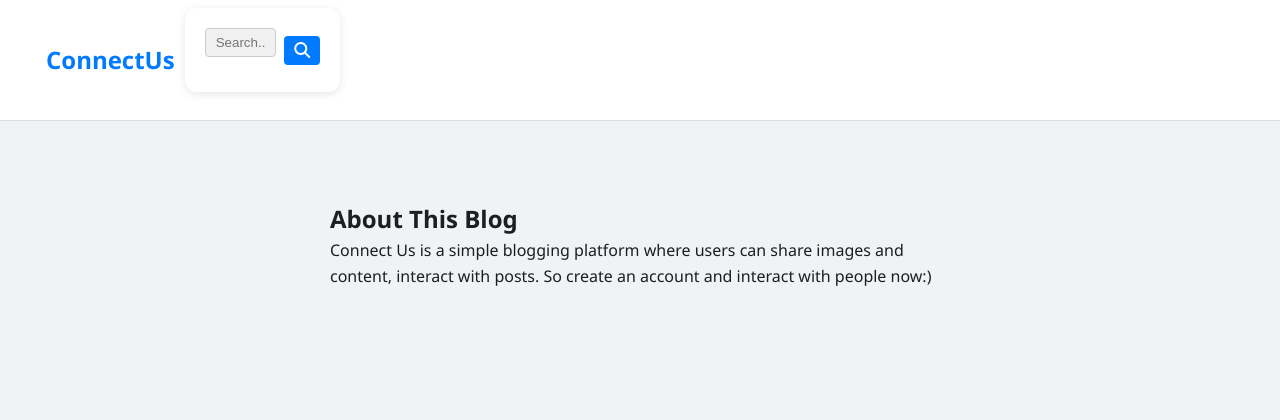
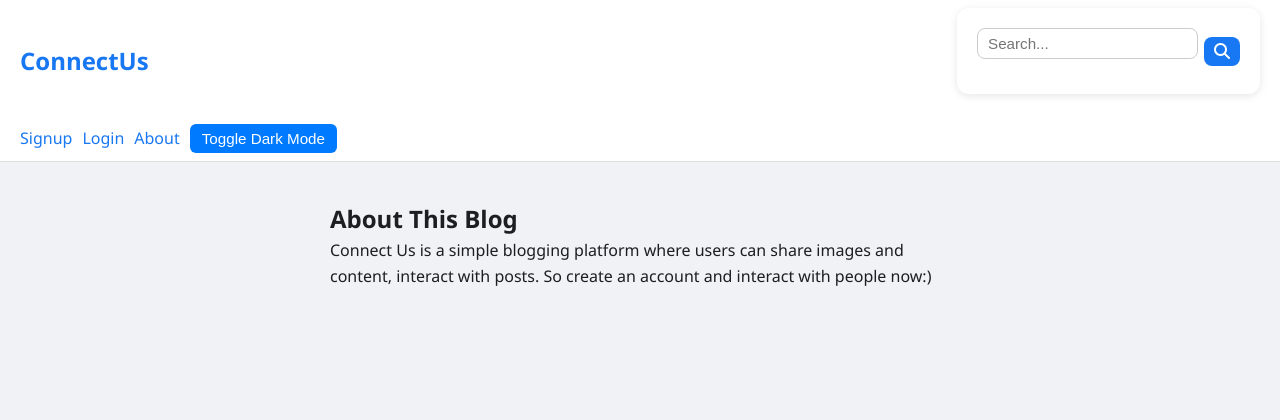
Before and after one commit to Anurag666786/Connect-Us, a Flask app: page /about in a window 1280 px wide. Shown: the top 420 px of the page. Run offline with Flask 3, Linux system fonts and the light colour scheme; some libraries are stand-ins or nearby versions.

Commit message:
Updated with original structure and fixes

```diff
--- a/static/style.css
+++ b/static/style.css
@@ -39,25 +39,12 @@
   padding: 8px 20px;
   border-bottom: 1px solid #ddd;
   display: flex;
-  justify-content: space-between;
-  align-items: center;
+  flex-direction: column;
   position: fixed;
   top: 0;
   width: 100%;
   z-index: 10;
-  gap: 15px; /* Adds space between navbar items */
-}
-
-nav a {
-  margin: 0 10px;
-  font-size: 0.95rem;
-  font-weight: 500;
-}
-
-.logo {
-  font-size: 24px;
-  font-weight: bold;
-  color: #1877f2;
+  gap: 10px;
 }
 
 .nav-header {
@@ -67,11 +54,26 @@
   width: 100%;
 }
 
+.logo {
+  font-size: 24px;
+  font-weight: bold;
+  color: #1877f2;
+}
+
+.menu-toggle {
+  display: none;
+  background: none;
+  border: none;
+  font-size: 1.6rem;
+  color: #1877f2;
+  cursor: pointer;
+}
+
 .nav-links {
   display: flex;
   gap: 10px;
   align-items: center;
-  flex-grow: 1; /* Ensures nav links take up available space */
+  flex-wrap: wrap;
 }
 
 /* Forms */
@@ -296,40 +298,46 @@
   margin-bottom: 20px;
 }
 
-/* ------------------------------ */
-/*           NEW STYLES          */
-/* ------------------------------ */
+/* Search Form Styles */
+.search-form {
+  display: flex;
+  align-items: center;
+  gap: 6px;
+  margin-left: 15px;
+}
 
-/* Hamburger icon */
-.menu-toggle {
-  display: none;
-  background: none;
+.search-form input {
+  padding: 6px 10px;
+  font-size: 0.95rem;
+  border: 1px solid #ccc;
+  border-radius: 8px;
+}
+
+.search-form button {
+  background: #1877f2;
   border: none;
-  font-size: 1.6rem;
-  color: #1877f2;
+  padding: 6px 10px;
+  border-radius: 8px;
+  color: white;
   cursor: pointer;
 }
 
-body.dark .menu-toggle {
-  color: #e4e6eb;
+.search-form button i {
+  font-size: 1rem;
 }
 
-.nav-header {
-  display: flex;
-  justify-content: space-between;
-  align-items: center;
-  width: 100%;
+body.dark .search-form input {
+  background-color: #3a3b3c;
+  color: #e4e6eb;
+  border-color: #555;
 }
 
-/* Nav links default */
-.nav-links {
-  display: flex;
-  gap: 10px;
-  align-items: center;
-  flex-grow: 1; /* Ensures nav links take up available space */
+body.dark .search-form button {
+  background: #1877f2;
+  color: white;
 }
 
-/* Mobile tweaks */
+/* Mobile Tweaks */
 @media (max-width: 600px) {
   .container {
     margin: 60px 10px;
@@ -337,7 +345,6 @@
   }
 
   nav {
-    flex-direction: column;
     align-items: flex-start;
   }
 
@@ -371,90 +378,16 @@
   body, .post, .comment, input, textarea {
     font-size: 1rem;
   }
-}
 
-/* Search Box Styles */
-.search-box {
-  flex: 0 1 200px; /* allow shrink/grow within limits */
-  padding: 6px 10px;
-  font-size: 0.95rem;
-  border: 1px solid #ccc;
-  border-radius: 8px;
-  margin-left: 10px;
-  max-width: 100%;
-}
-
-.search-box:focus {
-  border-color: #1877f2;
-}
-
-/* Desktop tweak to prevent nav from stretching */
-@media (min-width: 601px) {
-  nav {
-    flex-wrap: nowrap;
+  .search-form {
+    flex-direction: column;
+    align-items: stretch;
+    width: 100%;
+    margin: 10px 0;
   }
 
-  .nav-links {
-    flex-wrap: nowrap;
-    flex: 1;
-    overflow: hidden;
-  }
-
-  .search-box {
-    max-width: 200px;
+  .search-form input,
+  .search-form button {
+    width: 100%;
   }
 }
-
-/* Align logo and search bar side by side */
-.nav-top-row {
-  display: flex;
-  justify-content: space-between;
-  align-items: center;
-  padding: 0 1rem;
-  background-color: var(--bg-color, #fff);
-}
-
-.logo {
-  font-size: 1.5rem;
-  font-weight: bold;
-  color: #007BFF;
-  text-decoration: none;
-}
-
-.search-form {
-  display: flex;
-  align-items: center;
-  gap: 0.5rem;
-}
-
-.search-form input[type="text"] {
-  padding: 6px 10px;
-  border: 1px solid #ccc;
-  border-radius: 4px;
-  outline: none;
-  background-color: var(--input-bg, #f0f0f0);
-  color: var(--text-color, #000);
-}
-
-.search-form button {
-  padding: 6px 10px;
-  background-color: #007BFF;
-  border: none;
-  border-radius: 4px;
-  color: white;
-  cursor: pointer;
-}
-
-.search-form button i {
-  font-size: 1rem;
-}
-
-.dark .search-form input[type="text"] {
-  background-color: #333;
-  color: #fff;
-  border-color: #555;
-}
-
-.dark .search-form button {
-  background-color: #1e90ff;
-}
--- a/templates/base.html
+++ b/templates/base.html
@@ -41,14 +41,12 @@
 </head>
 <body>
     <nav>
-        <div class="nav-top-row">
+        <div class="nav-header">
             <a href="{{ url_for('home') }}" class="logo">ConnectUs</a>
             <form action="{{ url_for('search') }}" method="GET" class="search-form">
                 <input type="text" name="query" placeholder="Search..." aria-label="Search">
                 <button type="submit"><i class="fas fa-search"></i></button>
             </form>
-        </div>
-        <div class="nav-header">
             <button id="menuToggle" class="menu-toggle">☰</button>
         </div>
         <div class="nav-links">
```
